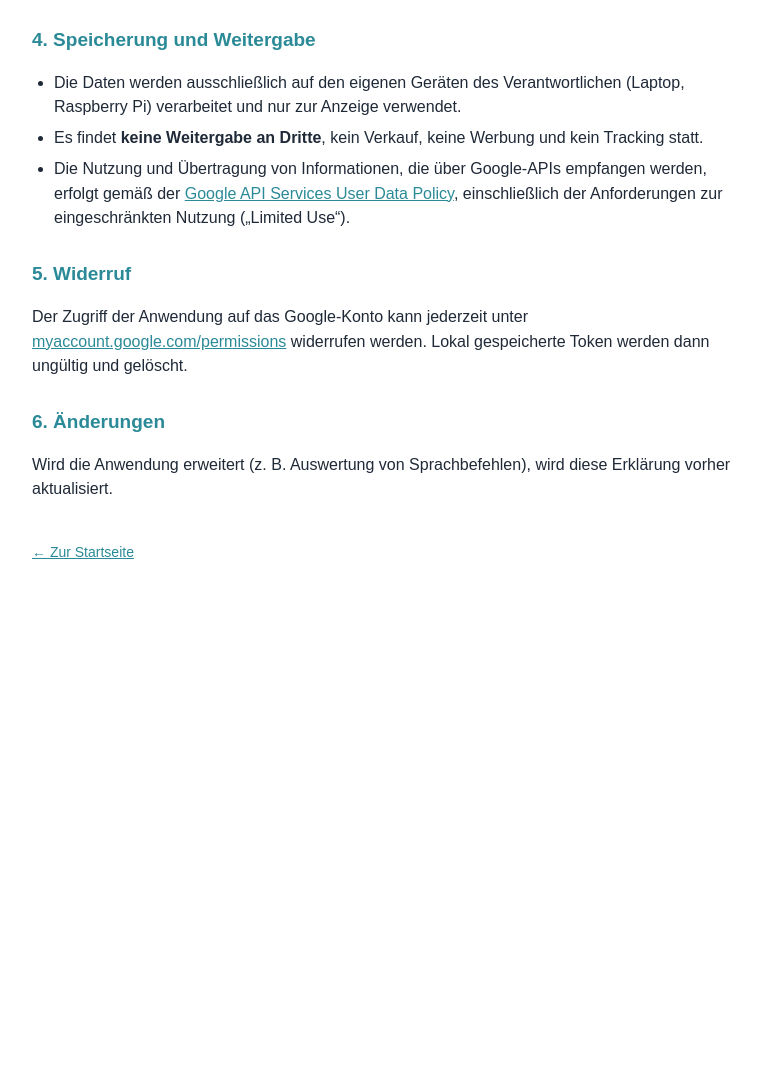
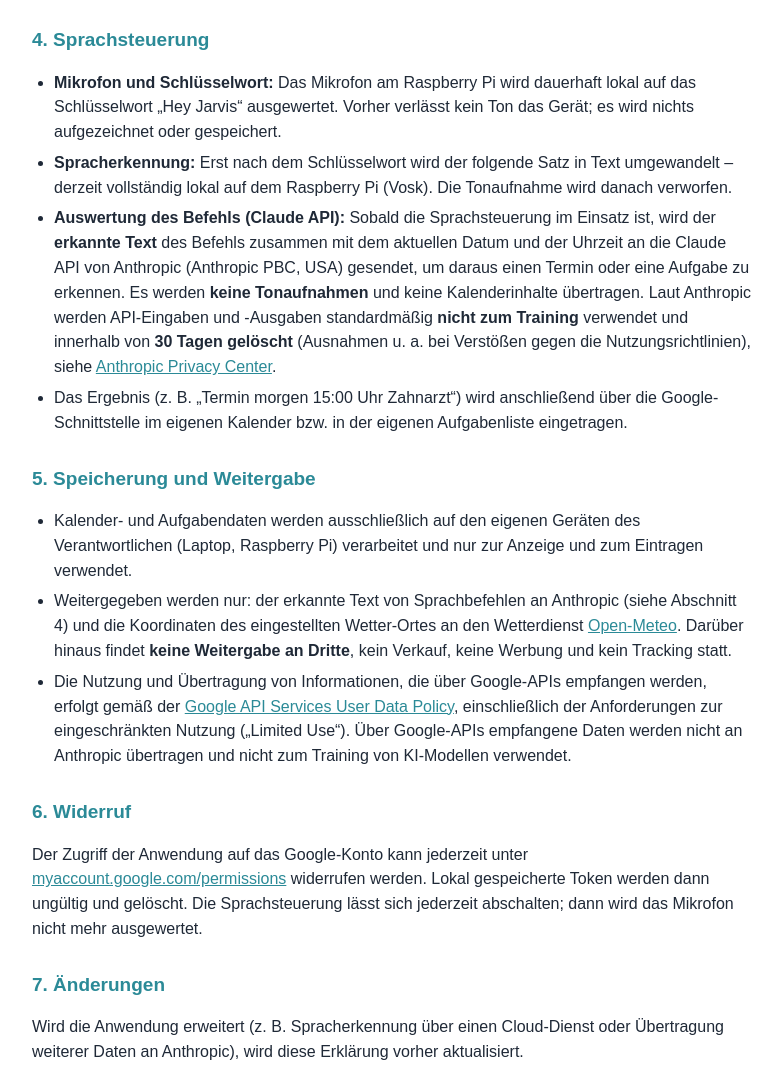
Before and after one commit to Daniel-Duester/smartdashboard-info, a plain HTML site: page datenschutz.html in a window 1280 px wide. Shown: the part 645-1713 px from the top of the page, without its empty margins (248-1030 px from the left). Before the commit the page ends 1249 px from the top, so only its background shows below. Drawn offline with Linux system fonts and the light colour scheme.

Commit message:
Datenschutz: Sprachsteuerung und Claude API ergänzt

```diff
--- a/datenschutz.html
+++ b/datenschutz.html
@@ -20,7 +20,7 @@
 <body>
 <main>
   <h1>Datenschutzerklärung</h1>
-  <p class="sub">SmartDashboard – Studienprojekt · Stand: 29.10.2026</p>
+  <p class="sub">SmartDashboard – Studienprojekt · Stand: 05.11.2026</p>
 
   <h2>1. Verantwortlich</h2>
   <p>Daniel Düster, Student der Hochschule Emden/Leer. Kontakt über
@@ -43,24 +43,47 @@
         Geräten des Verantwortlichen gespeichert.</li>
   </ul>
 
-  <h2>4. Speicherung und Weitergabe</h2>
+  <h2>4. Sprachsteuerung</h2>
   <ul>
-    <li>Die Daten werden ausschließlich auf den eigenen Geräten des Verantwortlichen (Laptop, Raspberry Pi)
-        verarbeitet und nur zur Anzeige verwendet.</li>
-    <li>Es findet <b>keine Weitergabe an Dritte</b>, kein Verkauf, keine Werbung und kein Tracking statt.</li>
+    <li><b>Mikrofon und Schlüsselwort:</b> Das Mikrofon am Raspberry Pi wird dauerhaft lokal auf das
+        Schlüsselwort „Hey Jarvis“ ausgewertet. Vorher verlässt kein Ton das Gerät; es wird nichts aufgezeichnet
+        oder gespeichert.</li>
+    <li><b>Spracherkennung:</b> Erst nach dem Schlüsselwort wird der folgende Satz in Text umgewandelt –
+        derzeit vollständig lokal auf dem Raspberry Pi (Vosk). Die Tonaufnahme wird danach verworfen.</li>
+    <li><b>Auswertung des Befehls (Claude API):</b> Sobald die Sprachsteuerung im Einsatz ist, wird der
+        <b>erkannte Text</b> des Befehls zusammen mit dem aktuellen Datum und der Uhrzeit an die Claude API von
+        Anthropic (Anthropic PBC, USA) gesendet, um daraus einen Termin oder eine Aufgabe zu erkennen.
+        Es werden <b>keine Tonaufnahmen</b> und keine Kalenderinhalte übertragen. Laut Anthropic werden
+        API-Eingaben und -Ausgaben standardmäßig <b>nicht zum Training</b> verwendet und innerhalb von
+        <b>30 Tagen gelöscht</b> (Ausnahmen u. a. bei Verstößen gegen die Nutzungsrichtlinien), siehe
+        <a href="https://privacy.claude.com/en/articles/7996866-how-long-do-you-store-my-organization-s-data">Anthropic Privacy Center</a>.</li>
+    <li>Das Ergebnis (z. B. „Termin morgen 15:00 Uhr Zahnarzt“) wird anschließend über die Google-Schnittstelle
+        im eigenen Kalender bzw. in der eigenen Aufgabenliste eingetragen.</li>
+  </ul>
+
+  <h2>5. Speicherung und Weitergabe</h2>
+  <ul>
+    <li>Kalender- und Aufgabendaten werden ausschließlich auf den eigenen Geräten des Verantwortlichen
+        (Laptop, Raspberry Pi) verarbeitet und nur zur Anzeige und zum Eintragen verwendet.</li>
+    <li>Weitergegeben werden nur: der erkannte Text von Sprachbefehlen an Anthropic (siehe Abschnitt 4) und
+        die Koordinaten des eingestellten Wetter-Ortes an den Wetterdienst
+        <a href="https://open-meteo.com/">Open-Meteo</a>. Darüber hinaus findet <b>keine Weitergabe an Dritte</b>,
+        kein Verkauf, keine Werbung und kein Tracking statt.</li>
     <li>Die Nutzung und Übertragung von Informationen, die über Google-APIs empfangen werden, erfolgt gemäß der
         <a href="https://developers.google.com/terms/api-services-user-data-policy">Google API Services User Data Policy</a>,
-        einschließlich der Anforderungen zur eingeschränkten Nutzung („Limited Use“).</li>
+        einschließlich der Anforderungen zur eingeschränkten Nutzung („Limited Use“). Über Google-APIs
+        empfangene Daten werden nicht an Anthropic übertragen und nicht zum Training von KI-Modellen verwendet.</li>
   </ul>
 
-  <h2>5. Widerruf</h2>
+  <h2>6. Widerruf</h2>
   <p>Der Zugriff der Anwendung auf das Google-Konto kann jederzeit unter
      <a href="https://myaccount.google.com/permissions">myaccount.google.com/permissions</a> widerrufen werden.
-     Lokal gespeicherte Token werden dann ungültig und gelöscht.</p>
+     Lokal gespeicherte Token werden dann ungültig und gelöscht. Die Sprachsteuerung lässt sich jederzeit
+     abschalten; dann wird das Mikrofon nicht mehr ausgewertet.</p>
 
-  <h2>6. Änderungen</h2>
-  <p>Wird die Anwendung erweitert (z. B. Auswertung von Sprachbefehlen), wird diese Erklärung
-     vorher aktualisiert.</p>
+  <h2>7. Änderungen</h2>
+  <p>Wird die Anwendung erweitert (z. B. Spracherkennung über einen Cloud-Dienst oder Übertragung weiterer
+     Daten an Anthropic), wird diese Erklärung vorher aktualisiert.</p>
 
   <footer><a href="index.html">← Zur Startseite</a></footer>
 </main>
```
Also changed, not shown: index.html (+1 -1 lines).
